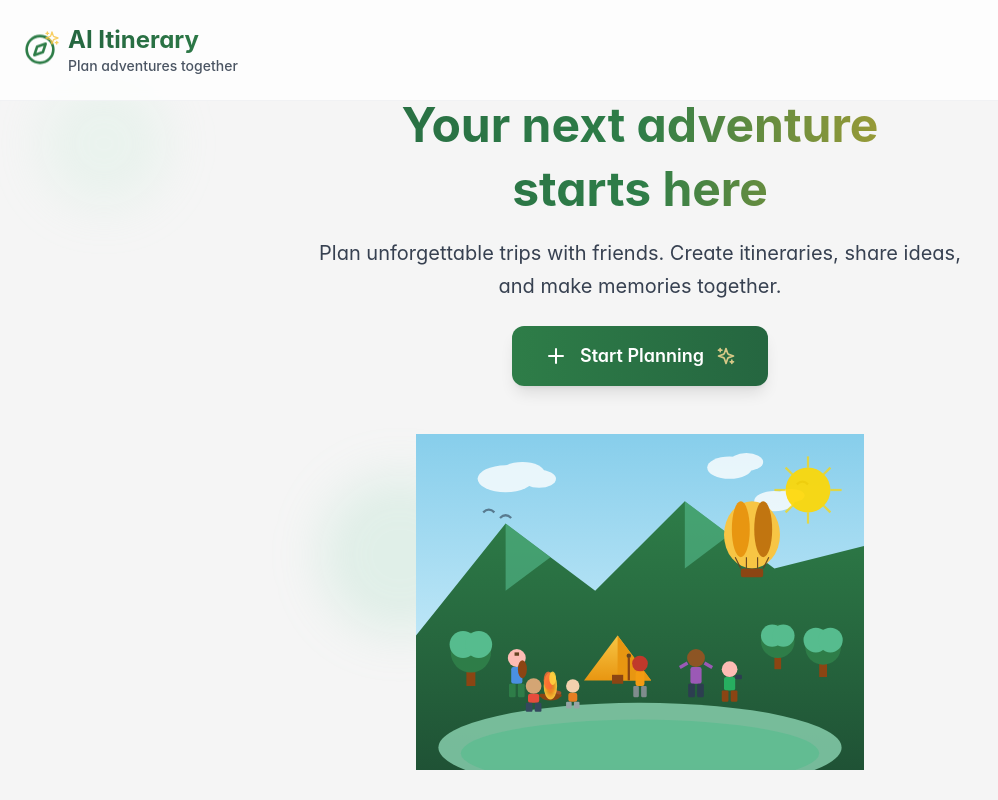
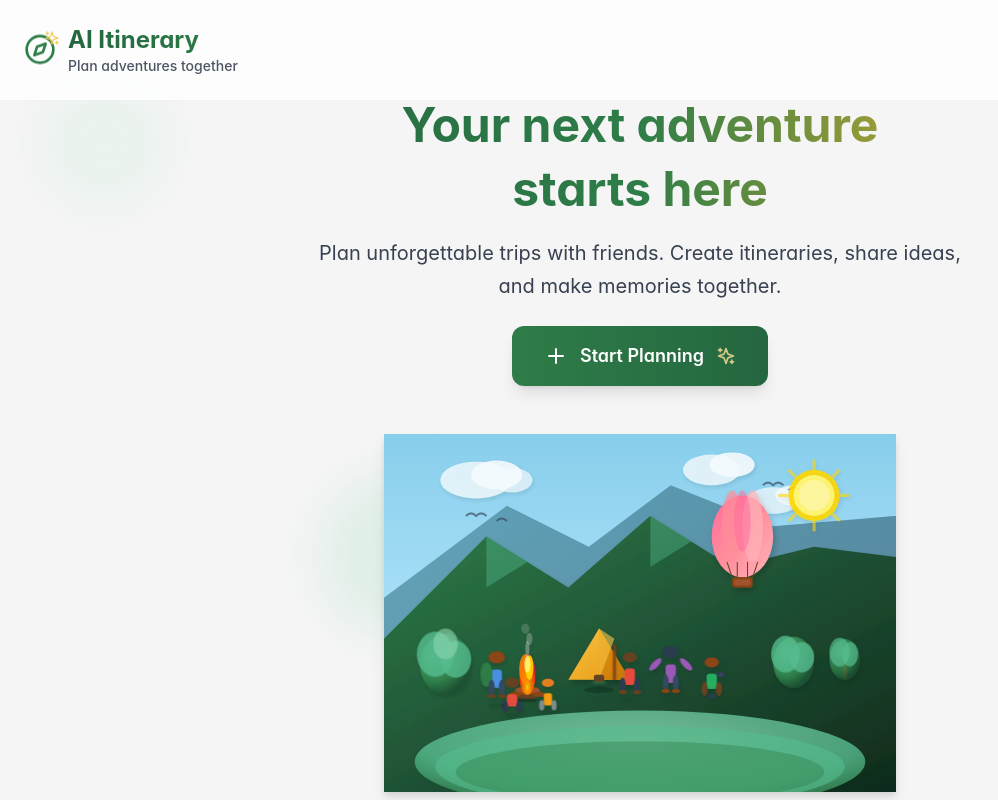
Before and after one commit to MimiLeinbach/Bolt-Hackathon, a React (Vite) app: page / in a window 1280 px wide. Shown: the top 800 px of the page, without its empty margins (0-998 px from the left). Built offline with nearby package versions, Linux system fonts and the light colour scheme.

Commit message:
Create Refined 3D Adventure Illustration

```diff
--- a/src/components/shared/AdventureIllustration.tsx
+++ b/src/components/shared/AdventureIllustration.tsx
@@ -2,194 +2,313 @@ import React from 'react'
 
 export default function AdventureIllustration() {
   return (
-    <div className="w-full max-w-md mx-auto my-12 relative">
+    <div className="w-full max-w-lg mx-auto my-12 relative">
       <svg
-        viewBox="0 0 400 300"
-        className="w-full h-auto"
+        viewBox="0 0 500 350"
+        className="w-full h-auto drop-shadow-lg"
         xmlns="http://www.w3.org/2000/svg"
       >
-        {/* Sky gradient background */}
+        {/* Advanced Gradients and Shadows */}
         <defs>
+          {/* Sky gradient */}
           <linearGradient id="skyGradient" x1="0%" y1="0%" x2="0%" y2="100%">
             <stop offset="0%" stopColor="#87CEEB" />
-            <stop offset="100%" stopColor="#E0F6FF" />
+            <stop offset="70%" stopColor="#B8E6FF" />
+            <stop offset="100%" stopColor="#E8F4FD" />
           </linearGradient>
-          <linearGradient id="mountainGradient" x1="0%" y1="0%" x2="0%" y2="100%">
+
+          {/* Mountain gradients with depth */}
+          <linearGradient id="mountainFar" x1="0%" y1="0%" x2="100%" y2="100%">
+            <stop offset="0%" stopColor="#4A90A4" />
+            <stop offset="100%" stopColor="#2E5266" />
+          </linearGradient>
+
+          <linearGradient id="mountainNear" x1="0%" y1="0%" x2="100%" y2="100%">
             <stop offset="0%" stopColor="#2E7D48" />
-            <stop offset="100%" stopColor="#1f5235" />
+            <stop offset="50%" stopColor="#1f5235" />
+            <stop offset="100%" stopColor="#0f2a1a" />
           </linearGradient>
-          <linearGradient id="tentGradient" x1="0%" y1="0%" x2="0%" y2="100%">
+
+          {/* Ground gradient */}
+          <radialGradient id="groundGradient" cx="50%" cy="30%" r="70%">
+            <stop offset="0%" stopColor="#8dd5b3" />
+            <stop offset="70%" stopColor="#56bc8e" />
+            <stop offset="100%" stopColor="#2E7D48" />
+          </radialGradient>
+
+          {/* Tent gradient */}
+          <linearGradient id="tentMain" x1="0%" y1="0%" x2="100%" y2="100%">
             <stop offset="0%" stopColor="#F7C544" />
             <stop offset="100%" stopColor="#e89611" />
           </linearGradient>
-          <radialGradient id="fireGradient" cx="50%" cy="50%" r="50%">
-            <stop offset="0%" stopColor="#FF6B35" />
-            <stop offset="50%" stopColor="#F7931E" />
-            <stop offset="100%" stopColor="#FFD23F" />
+
+          <linearGradient id="tentShadow" x1="0%" y1="0%" x2="100%" y2="100%">
+            <stop offset="0%" stopColor="#e89611" />
+            <stop offset="100%" stopColor="#c17510" />
+          </linearGradient>
+
+          {/* Fire gradient */}
+          <radialGradient id="fireGradient" cx="50%" cy="80%" r="60%">
+            <stop offset="0%" stopColor="#FFD700" />
+            <stop offset="30%" stopColor="#FF8C00" />
+            <stop offset="70%" stopColor="#FF4500" />
+            <stop offset="100%" stopColor="#DC143C" />
           </radialGradient>
+
+          {/* Balloon gradient */}
+          <linearGradient id="balloonGradient" x1="0%" y1="0%" x2="100%" y2="100%">
+            <stop offset="0%" stopColor="#FF6B9D" />
+            <stop offset="50%" stopColor="#FF8E9B" />
+            <stop offset="100%" stopColor="#FFB3BA" />
+          </linearGradient>
+
+          {/* Tree gradients */}
+          <radialGradient id="treeGradient" cx="30%" cy="30%" r="70%">
+            <stop offset="0%" stopColor="#56bc8e" />
+            <stop offset="70%" stopColor="#2E7D48" />
+            <stop offset="100%" stopColor="#1f5235" />
+          </radialGradient>
+
+          {/* Shadow filters */}
+          <filter id="dropShadow" x="-50%" y="-50%" width="200%" height="200%">
+            <feDropShadow dx="2" dy="4" stdDeviation="3" floodColor="#000000" floodOpacity="0.2"/>
+          </filter>
+
+          <filter id="softShadow" x="-50%" y="-50%" width="200%" height="200%">
+            <feDropShadow dx="1" dy="2" stdDeviation="2" floodColor="#000000" floodOpacity="0.15"/>
+          </filter>
         </defs>
 
         {/* Sky */}
-        <rect width="400" height="300" fill="url(#skyGradient)" />
+        <rect width="500" height="350" fill="url(#skyGradient)" />
 
-        {/* Clouds */}
-        <g opacity="0.8">
-          <ellipse cx="80" cy="40" rx="25" ry="12" fill="white" />
-          <ellipse cx="95" cy="35" rx="20" ry="10" fill="white" />
-          <ellipse cx="110" cy="40" rx="15" ry="8" fill="white" />
+        {/* Soft clouds with depth */}
+        <g opacity="0.9" filter="url(#softShadow)">
+          <ellipse cx="90" cy="45" rx="35" ry="18" fill="white" opacity="0.8" />
+          <ellipse cx="110" cy="40" rx="25" ry="14" fill="white" opacity="0.9" />
+          <ellipse cx="125" cy="45" rx="20" ry="12" fill="white" opacity="0.7" />
 
-          <ellipse cx="280" cy="30" rx="20" ry="10" fill="white" />
-          <ellipse cx="295" cy="25" rx="15" ry="8" fill="white" />
+          <ellipse cx="320" cy="35" rx="28" ry="15" fill="white" opacity="0.8" />
+          <ellipse cx="340" cy="30" rx="22" ry="12" fill="white" opacity="0.9" />
 
-          <ellipse cx="320" cy="60" rx="18" ry="9" fill="white" />
-          <ellipse cx="335" cy="55" rx="12" ry="6" fill="white" />
+          <ellipse cx="380" cy="65" rx="25" ry="13" fill="white" opacity="0.7" />
+          <ellipse cx="400" cy="60" rx="18" ry="10" fill="white" opacity="0.8" />
         </g>
 
-        {/* Mountains */}
+        {/* Layered mountains for depth */}
+        {/* Far mountains */}
         <polygon
-          points="0,180 80,80 160,140 240,60 320,120 400,100 400,300 0,300"
-          fill="url(#mountainGradient)"
+          points="0,160 120,70 200,110 280,50 380,90 500,80 500,350 0,350"
+          fill="url(#mountainFar)"
+          opacity="0.7"
         />
 
-        {/* Mountain highlights */}
+        {/* Near mountains */}
         <polygon
-          points="80,80 120,110 80,140"
+          points="0,200 100,100 180,150 260,80 340,130 420,110 500,120 500,350 0,350"
+          fill="url(#mountainNear)"
+          filter="url(#softShadow)"
+        />
+
+        {/* Mountain highlights for 3D effect */}
+        <polygon
+          points="100,100 140,125 100,150"
           fill="#56bc8e"
-          opacity="0.6"
+          opacity="0.4"
         />
         <polygon
-          points="240,60 280,90 240,120"
+          points="260,80 300,105 260,130"
           fill="#56bc8e"
-          opacity="0.6"
+          opacity="0.4"
         />
 
-        {/* Ground/grass area */}
-        <ellipse cx="200" cy="280" rx="180" ry="40" fill="#8dd5b3" opacity="0.8" />
-        <ellipse cx="200" cy="285" rx="160" ry="30" fill="#56bc8e" opacity="0.6" />
+        {/* Layered ground with depth */}
+        <ellipse cx="250" cy="320" rx="220" ry="50" fill="url(#groundGradient)" opacity="0.8" />
+        <ellipse cx="250" cy="325" rx="200" ry="40" fill="#56bc8e" opacity="0.6" />
+        <ellipse cx="250" cy="330" rx="180" ry="30" fill="#2E7D48" opacity="0.4" />
 
-        {/* Trees */}
-        <g>
-          {/* Tree 1 */}
-          <rect x="45" y="200" width="8" height="25" fill="#8B4513" />
-          <circle cx="49" cy="195" r="18" fill="#2E7D48" />
-          <circle cx="42" cy="188" r="12" fill="#56bc8e" />
-          <circle cx="56" cy="188" r="12" fill="#56bc8e" />
+        {/* Detailed trees with 3D effect */}
+        <g filter="url(#softShadow)">
+          {/* Tree 1 - Large foreground tree */}
+          <ellipse cx="60" cy="240" rx="4" ry="15" fill="#8B4513" />
+          <ellipse cx="60" cy="225" rx="25" ry="30" fill="url(#treeGradient)" />
+          <ellipse cx="50" cy="215" rx="18" ry="22" fill="#56bc8e" opacity="0.8" />
+          <ellipse cx="70" cy="220" rx="15" ry="18" fill="#56bc8e" opacity="0.8" />
+          <ellipse cx="60" cy="205" rx="12" ry="15" fill="#8dd5b3" opacity="0.6" />
 
-          {/* Tree 2 */}
-          <rect x="320" y="190" width="6" height="20" fill="#8B4513" />
-          <circle cx="323" cy="185" r="15" fill="#2E7D48" />
-          <circle cx="318" cy="180" r="10" fill="#56bc8e" />
-          <circle cx="328" cy="180" r="10" fill="#56bc8e" />
+          {/* Tree 2 - Medium tree */}
+          <ellipse cx="400" cy="235" rx="3" ry="12" fill="#8B4513" />
+          <ellipse cx="400" cy="223" rx="20" ry="25" fill="url(#treeGradient)" />
+          <ellipse cx="392" cy="215" rx="14" ry="18" fill="#56bc8e" opacity="0.8" />
+          <ellipse cx="408" cy="218" rx="12" ry="15" fill="#56bc8e" opacity="0.8" />
 
-          {/* Tree 3 */}
-          <rect x="360" y="195" width="7" height="22" fill="#8B4513" />
-          <circle cx="363.5" cy="190" r="16" fill="#2E7D48" />
-          <circle cx="357" cy="184" r="11" fill="#56bc8e" />
-          <circle cx="370" cy="184" r="11" fill="#56bc8e" />
+          {/* Tree 3 - Background tree */}
+          <ellipse cx="450" cy="230" rx="2.5" ry="10" fill="#8B4513" />
+          <ellipse cx="450" cy="220" rx="15" ry="20" fill="url(#treeGradient)" opacity="0.8" />
+          <ellipse cx="445" cy="213" rx="10" ry="14" fill="#56bc8e" opacity="0.7" />
+          <ellipse cx="455" cy="215" rx="8" ry="12" fill="#56bc8e" opacity="0.7" />
         </g>
 
-        {/* Tent */}
-        <g>
+        {/* Detailed tent with 3D shading */}
+        <g filter="url(#dropShadow)">
           <polygon
-            points="150,220 180,180 210,220"
-            fill="url(#tentGradient)"
+            points="180,240 210,190 240,240"
+            fill="url(#tentMain)"
           />
           <polygon
-            points="180,180 210,220 180,220"
-            fill="#e89611"
+            points="210,190 240,240 210,240"
+            fill="url(#tentShadow)"
           />
-          <rect x="175" y="215" width="10" height="8" fill="#8B4513" />
+          <polygon
+            points="210,190 225,200 210,240"
+            fill="#F7C544"
+            opacity="0.6"
+          />
+          <rect x="205" y="235" width="10" height="8" rx="2" fill="#654321" />
+          <ellipse cx="210" cy="243" rx="8" ry="2" fill="#2E7D48" opacity="0.3" />
         </g>
 
-        {/* Campfire */}
-        <g>
-          {/* Fire base */}
-          <ellipse cx="120" cy="235" rx="8" ry="3" fill="#8B4513" />
-          {/* Logs */}
-          <rect x="110" y="232" width="20" height="3" rx="1.5" fill="#8B4513" />
-          <rect x="115" y="228" width="15" height="3" rx="1.5" fill="#A0522D" transform="rotate(15 122.5 229.5)" />
-          {/* Flames */}
-          <ellipse cx="120" cy="225" rx="6" ry="12" fill="url(#fireGradient)" opacity="0.9" />
-          <ellipse cx="118" cy="220" rx="4" ry="8" fill="#FF6B35" opacity="0.8" />
-          <ellipse cx="122" cy="218" rx="3" ry="6" fill="#FFD23F" opacity="0.9" />
+        {/* Realistic campfire */}
+        <g filter="url(#softShadow)">
+          {/* Fire base and logs */}
+          <ellipse cx="140" cy="255" rx="12" ry="4" fill="#654321" />
+          <ellipse cx="135" cy="252" rx="15" ry="3" fill="#8B4513" transform="rotate(-15 135 252)" />
+          <ellipse cx="145" cy="252" rx="15" ry="3" fill="#8B4513" transform="rotate(15 145 252)" />
+          <ellipse cx="140" cy="250" rx="12" ry="3" fill="#A0522D" />
+
+          {/* Layered flames */}
+          <ellipse cx="140" cy="235" rx="8" ry="20" fill="url(#fireGradient)" opacity="0.9" />
+          <ellipse cx="138" cy="230" rx="6" ry="15" fill="#FF8C00" opacity="0.8" />
+          <ellipse cx="142" cy="228" rx="4" ry="12" fill="#FFD700" opacity="0.9" />
+          <ellipse cx="140" cy="225" rx="3" ry="8" fill="#FFFF99" opacity="0.7" />
+
+          {/* Smoke */}
+          <ellipse cx="140" cy="210" rx="2" ry="8" fill="#D3D3D3" opacity="0.4" />
+          <ellipse cx="142" cy="200" rx="3" ry="6" fill="#D3D3D3" opacity="0.3" />
+          <ellipse cx="138" cy="190" rx="4" ry="5" fill="#D3D3D3" opacity="0.2" />
         </g>
 
-        {/* Hot air balloon */}
-        <g>
-          <ellipse cx="300" cy="90" rx="25" ry="30" fill="#F7C544" />
-          <ellipse cx="290" cy="85" rx="8" ry="25" fill="#e89611" />
-          <ellipse cx="310" cy="85" rx="8" ry="25" fill="#c17510" />
-          <rect x="290" y="120" width="20" height="8" fill="#8B4513" rx="2" />
-          <line x1="290" y1="120" x2="285" y2="110" stroke="#654321" strokeWidth="1" />
-          <line x1="310" y1="120" x2="315" y2="110" stroke="#654321" strokeWidth="1" />
-          <line x1="295" y1="120" x2="295" y2="110" stroke="#654321" strokeWidth="1" />
-          <line x1="305" y1="120" x2="305" y2="110" stroke="#654321" strokeWidth="1" />
+        {/* Detailed hot air balloon */}
+        <g filter="url(#dropShadow)">
+          <ellipse cx="350" cy="100" rx="30" ry="40" fill="url(#balloonGradient)" />
+          <ellipse cx="340" cy="90" rx="10" ry="35" fill="#FF8E9B" opacity="0.7" />
+          <ellipse cx="360" cy="90" rx="10" ry="35" fill="#FFB3BA" opacity="0.7" />
+          <ellipse cx="350" cy="85" rx="8" ry="30" fill="#FF6B9D" opacity="0.5" />
+
+          <rect x="340" y="140" width="20" height="10" rx="3" fill="#8B4513" />
+          <rect x="342" y="142" width="16" height="6" rx="2" fill="#A0522D" />
+
+          {/* Balloon strings */}
+          <line x1="340" y1="140" x2="335" y2="125" stroke="#654321" strokeWidth="1" />
+          <line x1="360" y1="140" x2="365" y2="125" stroke="#654321" strokeWidth="1" />
+          <line x1="345" y1="140" x2="345" y2="125" stroke="#654321" strokeWidth="1" />
+          <line x1="355" y1="140" x2="355" y2="125" stroke="#654321" strokeWidth="1" />
         </g>
 
-        {/* People/Travelers */}
-        <g>
-          {/* Person 1 - Hiker with backpack */}
-          <circle cx="90" cy="200" r="8" fill="#FDBCB4" />
-          <rect x="85" y="208" width="10" height="15" fill="#4A90E2" rx="2" />
-          <rect x="83" y="223" width="6" height="12" fill="#2E7D48" rx="1" />
-          <rect x="91" y="223" width="6" height="12" fill="#2E7D48" rx="1" />
-          <ellipse cx="95" cy="210" rx="4" ry="8" fill="#8B4513" />
-          <rect x="88" y="195" width="4" height="3" fill="#654321" />
+        {/* Well-defined people with realistic proportions */}
+        <g filter="url(#softShadow)">
+          {/* Person 1 - Hiker with backpack (diverse skin tone) */}
+          <ellipse cx="110" cy="220" r="10" fill="#D4A574" />
+          <ellipse cx="110" cy="218" rx="8" ry="6" fill="#8B4513" /> {/* Hair */}
+          <rect x="105" y="230" width="10" height="18" rx="3" fill="#4A90E2" />
+          <ellipse cx="100" cy="235" rx="6" ry="12" fill="#2E7D48" /> {/* Backpack */}
+          <ellipse cx="105" cy="248" rx="3" ry="8" fill="#34495E" />
+          <ellipse cx="115" cy="248" rx="3" ry="8" fill="#34495E" />
+          <ellipse cx="105" cy="256" rx="4" ry="2" fill="#654321" />
+          <ellipse cx="115" cy="256" rx="4" ry="2" fill="#654321" />
+          <ellipse cx="110" cy="265" rx="8" ry="2" fill="#2E7D48" opacity="0.3" />
 
-          {/* Person 2 - Sitting by fire */}
-          <circle cx="105" cy="225" r="7" fill="#D4A574" />
-          <rect x="100" y="232" width="10" height="8" fill="#E74C3C" rx="2" />
-          <rect x="98" y="240" width="6" height="8" fill="#34495E" rx="1" />
-          <rect x="106" y="240" width="6" height="8" fill="#34495E" rx="1" />
+          {/* Person 2 - Sitting by fire (different skin tone) */}
+          <ellipse cx="125" cy="245" r="9" fill="#FDBCB4" />
+          <ellipse cx="125" cy="243" rx="7" ry="5" fill="#654321" />
+          <rect x="120" y="254" width="10" height="12" rx="3" fill="#E74C3C" />
+          <ellipse cx="118" cy="266" rx="3" ry="6" fill="#2C3E50" />
+          <ellipse cx="132" cy="266" rx="3" ry="6" fill="#2C3E50" />
+          <ellipse cx="125" cy="275" rx="6" ry="2" fill="#2E7D48" opacity="0.3" />
 
-          {/* Person 3 - Standing with arms up */}
-          <circle cx="250" cy="200" r="8" fill="#8D5524" />
-          <rect x="245" y="208" width="10" height="15" fill="#9B59B6" rx="2" />
-          <rect x="243" y="223" width="6" height="12" fill="#2C3E50" rx="1" />
-          <rect x="251" y="223" width="6" height="12" fill="#2C3E50" rx="1" />
-          <rect x="235" y="205" width="8" height="3" fill="#9B59B6" transform="rotate(-30 239 206.5)" />
-          <rect x="257" y="205" width="8" height="3" fill="#9B59B6" transform="rotate(30 261 206.5)" />
+          {/* Person 3 - Standing with arms raised (celebrating) */}
+          <ellipse cx="280" cy="215" r="10" fill="#8D5524" />
+          <ellipse cx="280" cy="213" rx="8" ry="6" fill="#2C3E50" />
+          <rect x="275" y="225" width="10" height="18" rx="3" fill="#9B59B6" />
+          <ellipse cx="275" cy="243" rx="3" ry="8" fill="#34495E" />
+          <ellipse cx="285" cy="243" rx="3" ry="8" fill="#34495E" />
+          <ellipse cx="275" cy="251" rx="4" ry="2" fill="#8B4513" />
+          <ellipse cx="285" cy="251" rx="4" ry="2" fill="#8B4513" />
+          {/* Raised arms */}
+          <ellipse cx="265" cy="225" rx="8" ry="3" fill="#9B59B6" transform="rotate(-45 265 225)" />
+          <ellipse cx="295" cy="225" rx="8" ry="3" fill="#9B59B6" transform="rotate(45 295 225)" />
+          <ellipse cx="280" cy="260" rx="8" ry="2" fill="#2E7D48" opacity="0.3" />
 
-          {/* Person 4 - Photographer */}
-          <circle cx="280" cy="210" r="7" fill="#FDBCB4" />
-          <rect x="275" y="217" width="10" height="12" fill="#27AE60" rx="2" />
-          <rect x="273" y="229" width="6" height="10" fill="#8B4513" rx="1" />
-          <rect x="281" y="229" width="6" height="10" fill="#8B4513" rx="1" />
-          <rect x="285" y="215" width="6" height="4" fill="#2C3E50" rx="1" />
+          {/* Person 4 - Photographer with camera */}
+          <ellipse cx="320" cy="225" r="9" fill="#F4D1AE" />
+          <ellipse cx="320" cy="223" rx="7" ry="5" fill="#8B4513" />
+          <rect x="315" y="234" width="10" height="15" rx="3" fill="#27AE60" />
+          <ellipse cx="313" cy="249" rx="3" ry="7" fill="#654321" />
+          <ellipse cx="327" cy="249" rx="3" ry="7" fill="#654321" />
+          <ellipse cx="320" cy="256" rx="4" ry="2" fill="#2C3E50" />
+          {/* Camera */}
+          <rect x="325" y="232" width="8" height="6" rx="2" fill="#2C3E50" />
+          <circle cx="329" cy="235" r="2" fill="#34495E" />
+          <ellipse cx="320" cy="265" rx="7" ry="2" fill="#2E7D48" opacity="0.3" />
 
-          {/* Person 5 - Sitting on log */}
-          <circle cx="140" cy="225" r="6" fill="#F4D1AE" />
-          <rect x="136" y="231" width="8" height="8" fill="#E67E22" rx="2" />
-          <rect x="134" y="239" width="5" height="6" fill="#95A5A6" rx="1" />
-          <rect x="141" y="239" width="5" height="6" fill="#95A5A6" rx="1" />
+          {/* Person 5 - Sitting relaxed */}
+          <ellipse cx="160" cy="245" r="8" fill="#C0392B" />
+          <ellipse cx="160" cy="243" rx="6" ry="4" fill="#E67E22" />
+          <rect x="156" y="253" width="8" height="12" rx="2" fill="#F39C12" />
+          <ellipse cx="154" cy="265" rx="2.5" ry="5" fill="#7F8C8D" />
+          <ellipse cx="166" cy="265" rx="2.5" ry="5" fill="#7F8C8D" />
+          <ellipse cx="160" cy="272" rx="6" ry="2" fill="#2E7D48" opacity="0.3" />
 
           {/* Person 6 - Walking with hiking stick */}
-          <circle cx="200" cy="205" r="7" fill="#C0392B" />
-          <rect x="196" y="212" width="8" height="13" fill="#F39C12" rx="2" />
-          <rect x="194" y="225" width="5" height="10" fill="#7F8C8D" rx="1" />
-          <rect x="201" y="225" width="5" height="10" fill="#7F8C8D" rx="1" />
-          <line x1="190" y1="200" x2="190" y2="220" stroke="#8B4513" strokeWidth="2" />
-          <circle cx="190" cy="198" r="2" fill="#654321" />
+          <ellipse cx="240" cy="220" r="9" fill="#FDBCB4" />
+          <ellipse cx="240" cy="218" rx="7" ry="5" fill="#654321" />
+          <rect x="235" y="229" width="10" height="16" rx="3" fill="#E74C3C" />
+          <ellipse cx="233" cy="245" rx="3" ry="7" fill="#2C3E50" />
+          <ellipse cx="247" cy="245" rx="3" ry="7" fill="#2C3E50" />
+          <ellipse cx="233" cy="252" rx="4" ry="2" fill="#654321" />
+          <ellipse cx="247" cy="252" rx="4" ry="2" fill="#654321" />
+          {/* Hiking stick */}
+          <line x1="225" y1="210" x2="225" y2="240" stroke="#8B4513" strokeWidth="3" />
+          <ellipse cx="225" cy="208" rx="2" ry="3" fill="#654321" />
+          <ellipse cx="240" cy="260" rx="7" ry="2" fill="#2E7D48" opacity="0.3" />
         </g>
 
-        {/* Birds */}
+        {/* Flying birds with realistic movement */}
         <g stroke="#2C3E50" strokeWidth="2" fill="none" opacity="0.6">
-          <path d="M 60 70 Q 65 65 70 70" />
-          <path d="M 75 75 Q 80 70 85 75" />
-          <path d="M 340 45 Q 345 40 350 45" />
+          <path d="M 80 80 Q 85 75 90 80 Q 95 75 100 80" />
+          <path d="M 110 85 Q 115 80 120 85" />
+          <path d="M 370 50 Q 375 45 380 50 Q 385 45 390 50" />
+          <path d="M 395 55 Q 400 50 405 55" />
         </g>
 
-        {/* Sun */}
-        <circle cx="350" cy="50" r="20" fill="#FFD700" opacity="0.9" />
-        <g stroke="#FFD700" strokeWidth="2" opacity="0.7">
-          <line x1="350" y1="20" x2="350" y2="30" />
-          <line x1="350" y1="70" x2="350" y2="80" />
-          <line x1="320" y1="50" x2="330" y2="50" />
-          <line x1="370" y1="50" x2="380" y2="50" />
-          <line x1="330" y1="30" x2="336" y2="36" />
-          <line x1="364" y1="64" x2="370" y2="70" />
-          <line x1="370" y1="30" x2="364" y2="36" />
-          <line x1="336" y1="64" x2="330" y2="70" />
+        {/* Detailed sun with rays */}
+        <g filter="url(#softShadow)">
+          <circle cx="420" cy="60" r="25" fill="#FFD700" opacity="0.9" />
+          <circle cx="420" cy="60" r="20" fill="#FFFF99" opacity="0.7" />
+          <circle cx="420" cy="60" r="15" fill="#FFFACD" opacity="0.5" />
+
+          <g stroke="#FFD700" strokeWidth="3" opacity="0.6">
+            <line x1="420" y1="25" x2="420" y2="35" />
+            <line x1="420" y1="85" x2="420" y2="95" />
+            <line x1="385" y1="60" x2="395" y2="60" />
+            <line x1="445" y1="60" x2="455" y2="60" />
+            <line x1="395" y1="35" x2="402" y2="42" />
+            <line x1="438" y1="78" x2="445" y2="85" />
+            <line x1="445" y1="35" x2="438" y2="42" />
+            <line x1="402" y1="78" x2="395" y2="85" />
+          </g>
+        </g>
+
+        {/* Subtle ground shadows for depth */}
+        <g opacity="0.2">
+          <ellipse cx="110" cy="265" rx="8" ry="2" fill="#000000" />
+          <ellipse cx="125" cy="275" rx="6" ry="2" fill="#000000" />
+          <ellipse cx="280" cy="260" rx="8" ry="2" fill="#000000" />
+          <ellipse cx="320" cy="265" rx="7" ry="2" fill="#000000" />
+          <ellipse cx="160" cy="272" rx="6" ry="2" fill="#000000" />
+          <ellipse cx="240" cy="260" rx="7" ry="2" fill="#000000" />
+          <ellipse cx="210" cy="250" rx="15" ry="3" fill="#000000" />
+          <ellipse cx="140" cy="260" rx="10" ry="2" fill="#000000" />
         </g>
       </svg>
     </div>
```
